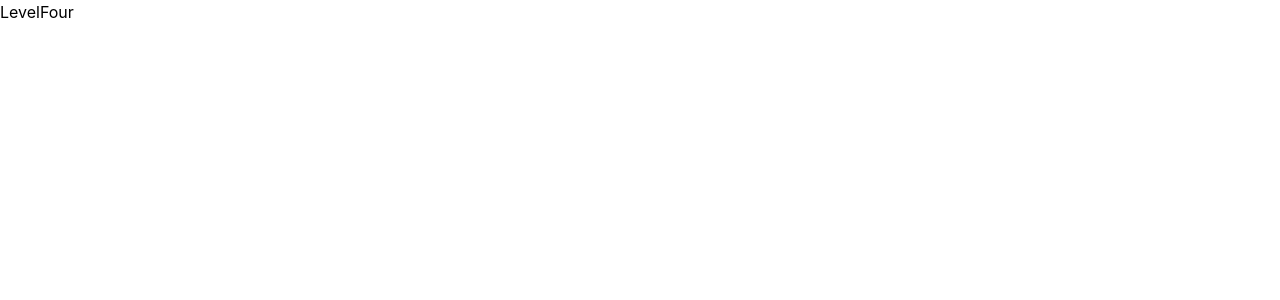
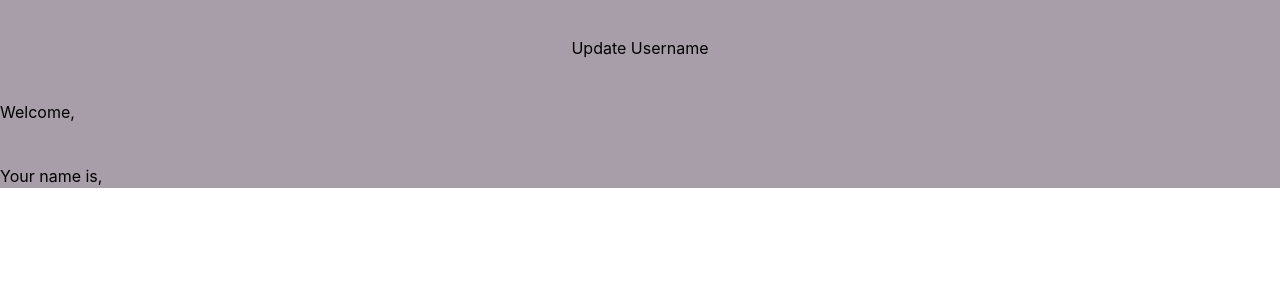
Before and after one commit to Oloude/practical-react, a React (Vite) app: page / in a window 1280 px wide. Shown: the top 300 px of the page. Built offline with nearby package versions, Linux system fonts and the light colour scheme.

Commit message:
started useContext level

```diff
--- a/src/App.jsx
+++ b/src/App.jsx
@@ -1,9 +1,9 @@
 
-import LevelFour from "./components/DataManipulationAdvanced/LevelFour";
+import LevelThree from "./components/UseContext/One/LevelThree";
 
 function App() {
 
-  return <LevelFour />;
+  return <LevelThree />;
 }
 
 export default App;
--- /dev/null
+++ b/src/components/UseContext/One/LevelOne.jsx
@@ -0,0 +1,26 @@
+
+import { createContext, useContext } from "react";
+
+const UserContext = createContext("");
+
+function Profile() {
+  // TODO: Read the username from UserContext
+  const username = useContext(UserContext)
+
+  return <h2>Hello, {username}</h2>;
+}
+
+function Dashboard() {
+  return <Profile />;
+}
+
+
+function LevelOne() {
+  return (
+    <UserContext.Provider value="Abosede">
+      <Dashboard />
+    </UserContext.Provider>
+  )
+}
+
+export default LevelOne
--- /dev/null
+++ b/src/components/UseContext/One/LevelThree.jsx
@@ -0,0 +1,60 @@
+// Your task
+// Build a small dashboard with:
+// - A username displayed in two components.
+// - An input where the user can enter a new name.
+// - A button that updates the username.
+// - Both display components updating when the button is clicked.
+
+import { createContext, useContext, useState } from "react"
+
+// const UserContext = createContext('')
+const UserContext = createContext({
+  username: '',
+  handleUsernameChange: () => {},
+})
+
+function WelcomeCard(){
+  const {username} = useContext(UserContext)
+  return <h2>Welcome, {username}</h2>
+}
+
+function ProfileCard(){
+  const {username} = useContext(UserContext)
+  return <h2>Your name is, {username}</h2>
+}
+
+function Dashboard(){
+  const {handleUsernameChange} = useContext(UserContext)
+  const [name, setName] = useState('')
+
+  function handleUpdateUsername(){
+    handleUsernameChange(name)
+  }
+  return(
+    <div className="flex flex-col gap-10 bg-mauve-400">
+       <div className="flex flex-col gap-3">
+        <input type="text" value={name} onChange={(e) => setName(e.target.value)} />
+        <button onClick={handleUpdateUsername}>Update Username</button>
+       </div>
+      <WelcomeCard/>
+      <ProfileCard/>
+
+    </div>
+  )
+}
+
+
+
+function LevelThree() {
+  const [username, setUserName] = useState('')
+  return (
+    <UserContext.Provider value={{
+      username : username,
+      handleUsernameChange : setUserName,
+    }}>
+   <Dashboard/>
+    </UserContext.Provider>
+  )
+}
+
+export default LevelThree
--- /dev/null
+++ b/src/components/UseContext/One/LevelTwo.jsx
@@ -0,0 +1,30 @@
+import { createContext, useContext } from "react";
+
+const UserContext = createContext("");
+
+function WelcomeCard() {
+    const username = useContext(UserContext)
+  return <h2>Welcome, {username}</h2>;
+}
+
+function ProfileCard() {
+     const username = useContext(UserContext)
+  return <h2>Your name is, {username}</h2>;
+}
+
+function Dashboard() {
+  return (
+    <div className="flex flex-col gap-4">
+      <WelcomeCard />
+      <ProfileCard />
+    </div>
+  );
+}
+
+function LevelTwo() {
+  return <UserContext.Provider value='Abosede'>
+    <Dashboard/>
+  </UserContext.Provider>;
+}
+
+export default LevelTwo;
```
